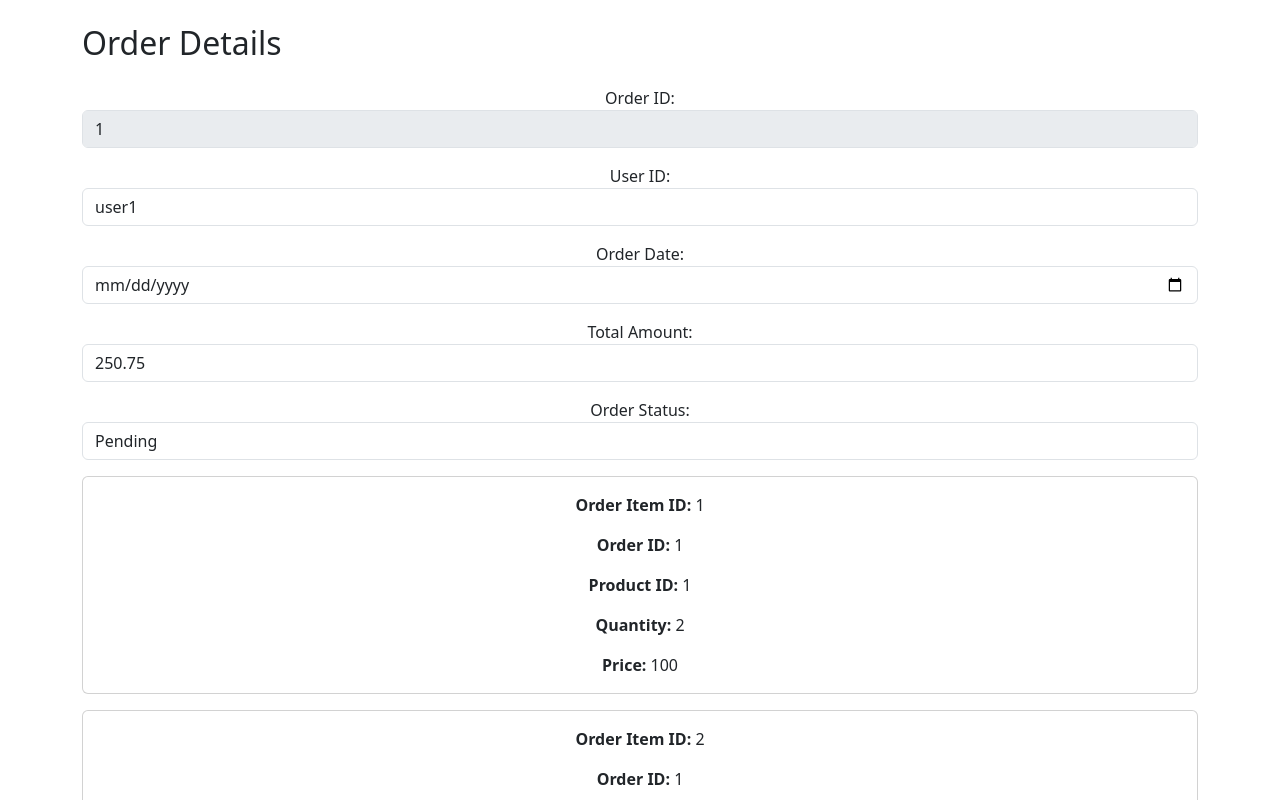
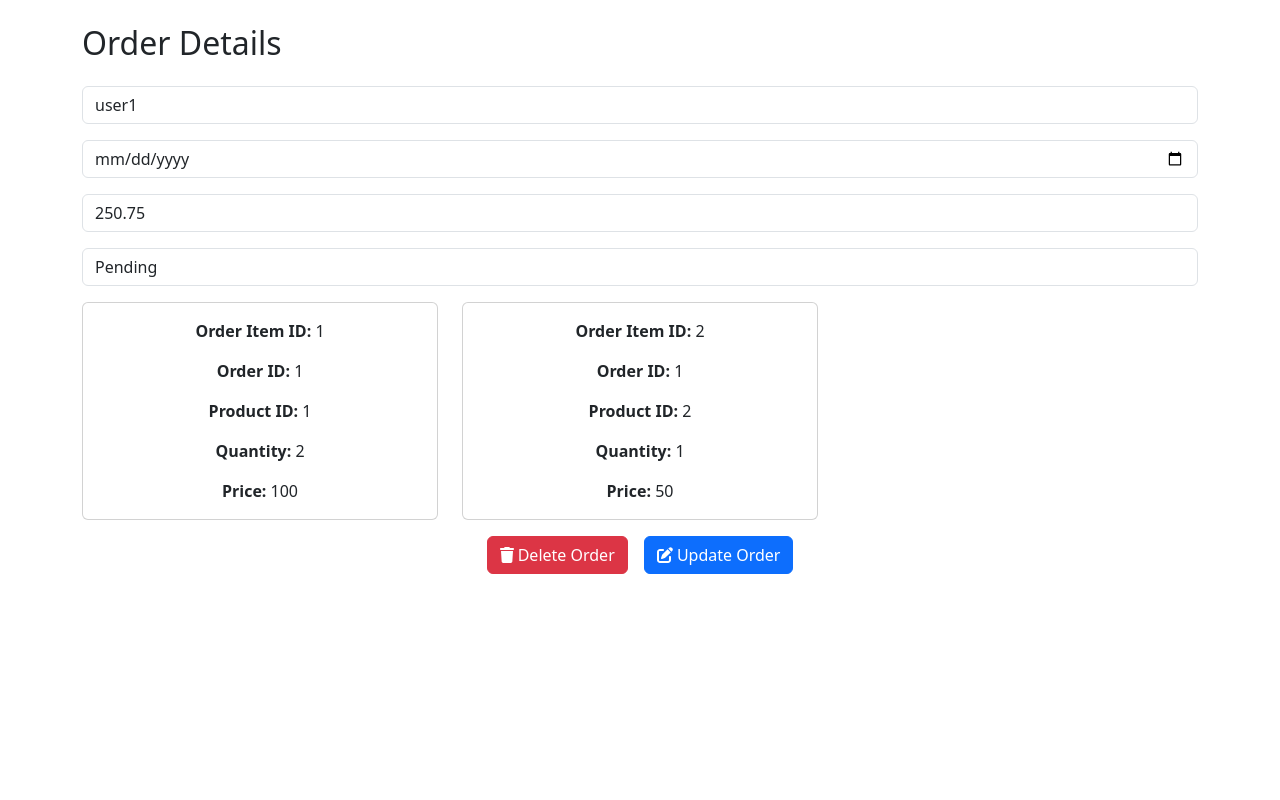
Before and after one commit to MGTheTrain/e-commerce-service, an Angular app in the folder frontend/e-commerce-service/: page /orders/1 in a window 1280 px wide. Shown: the top 800 px of the page. Built offline with nearby package versions, Linux system fonts and the light colour scheme.

Commit message:
prefer placeholder over label and ensure proper card placements

```diff
--- a/frontend/e-commerce-service/src/app/components/order-management/order-detail/order-detail.component.html
+++ b/frontend/e-commerce-service/src/app/components/order-management/order-detail/order-detail.component.html
@@ -2,32 +2,26 @@
   <h2 class="mb-4">Order Details</h2>
   <form (ngSubmit)="onDelete()" class="text-center">
     <div class="form-group mb-3">
-      <label for="orderID">Order ID:</label>
-      <input type="text" class="form-control" id="orderID" name="orderID" [(ngModel)]="order.orderID" disabled>
+      <input type="text" placeholder="User ID" class="form-control" id="userID" name="userID" [(ngModel)]="order.userID">
     </div>
     <div class="form-group mb-3">
-      <label for="userID">User ID:</label>
-      <input type="text" class="form-control" id="userID" name="userID" [(ngModel)]="order.userID">
+      <input type="date" placeholder="Order Date" class="form-control" id="orderDate" name="orderDate" [(ngModel)]="order.orderDate">
     </div>
     <div class="form-group mb-3">
-      <label for="orderDate">Order Date:</label>
-      <input type="date" class="form-control" id="orderDate" name="orderDate" [(ngModel)]="order.orderDate">
+      <input type="number" placeholder="Total Amount" class="form-control" id="totalAmount" name="totalAmount" [(ngModel)]="order.totalAmount">
     </div>
     <div class="form-group mb-3">
-      <label for="totalAmount">Total Amount:</label>
-      <input type="number" class="form-control" id="totalAmount" name="totalAmount" [(ngModel)]="order.totalAmount">
-    </div>
-    <div class="form-group mb-3">
-      <label for="orderStatus">Order Status:</label>
-      <select class="form-control" id="orderStatus" name="orderStatus" [(ngModel)]="order.orderStatus">
+      <select placeholder="Order Status" class="form-control" id="orderStatus" name="orderStatus" [(ngModel)]="order.orderStatus">
         <option value="pending">Pending</option>
         <option value="shipped">Shipped</option>
         <option value="delivered">Delivered</option>
       </select>
     </div>
 
-    <div *ngFor="let item of orderItems">
-      <app-order-item [orderItem]="item"></app-order-item>
+    <div class="row">
+      <div class="col-md-4" *ngFor="let item of orderItems">
+        <app-order-item [orderItem]="item"></app-order-item>
+      </div>
     </div>
 
     <div class="form-group mb-4">
--- a/frontend/e-commerce-service/src/app/components/order-management/order-item/order-item.component.html
+++ b/frontend/e-commerce-service/src/app/components/order-management/order-item/order-item.component.html
@@ -1,5 +1,5 @@
 <div class="card mb-3">
-    <div class="card-body">
+    <div class="card-body card-hover">
         <p class="card-text"><strong>Order Item ID:</strong> {{ orderItem.orderItemID }}</p>
         <p class="card-text"><strong>Order ID:</strong> {{ orderItem.orderID }}</p>
         <p class="card-text"><strong>Product ID:</strong> {{ orderItem.productID }}</p>
--- a/frontend/e-commerce-service/src/app/components/shopping-cart/cart/cart.component.html
+++ b/frontend/e-commerce-service/src/app/components/shopping-cart/cart/cart.component.html
@@ -1,7 +1,9 @@
 <div class="container mt-4">
     <h2 class="text-center mb-4">Shopping Cart</h2>
-    <div *ngFor="let item of cartItems">
-      <app-cart-item [cartItem]="item"></app-cart-item>
+    <div class="row">
+      <div class="col-md-4" *ngFor="let item of cartItems">
+        <app-cart-item [cartItem]="item"></app-cart-item>
+      </div>
     </div>
     <div class="text-center">
       <p>Total Amount: ${{ cart.totalAmount }}</p>
```
